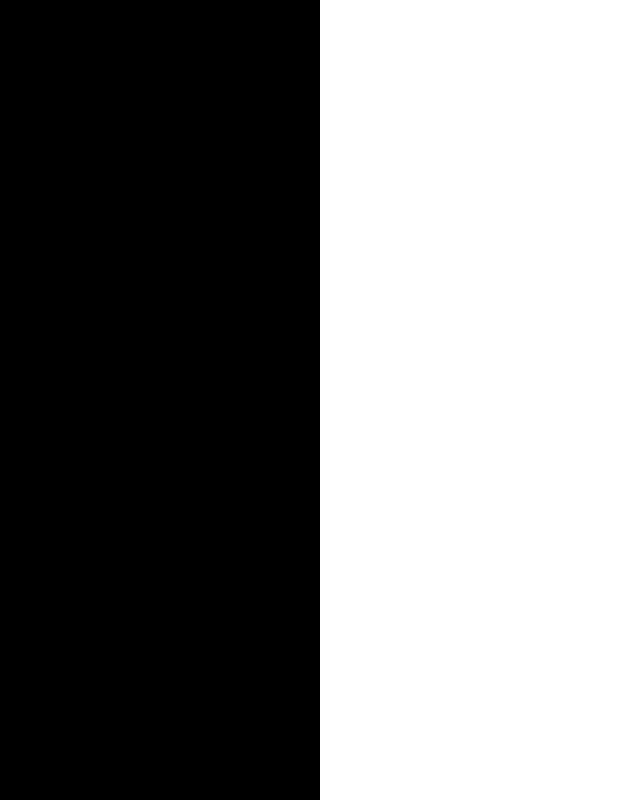
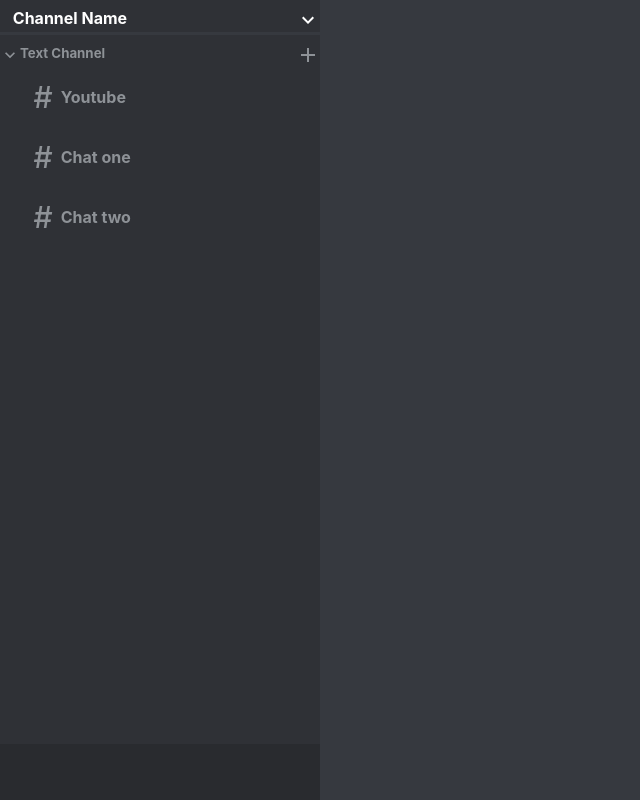
Before and after one commit to sharlq/discord_clon_TS_redux_react_FB, a React (Create React App) app: page / in a window 1280 px wide. Shown: the whole page, without its empty margins (0-640 px from the left). Built offline with nearby package versions, Linux system fonts and the light colour scheme.

Commit message:
add the channel

```diff
--- a/package.json
+++ b/package.json
@@ -3,6 +3,8 @@
   "version": "0.1.0",
   "private": true,
   "dependencies": {
+    "@material-ui/core": "^4.11.4",
+    "@material-ui/icons": "^4.11.2",
     "@testing-library/jest-dom": "^5.12.0",
     "@testing-library/react": "^11.2.7",
     "@testing-library/user-event": "^12.8.3",
--- a/src/components/chat/Chat.tsx
+++ b/src/components/chat/Chat.tsx
@@ -1,3 +1,4 @@
+
 const Chat = () => {
     return (
         <div className="chat">
--- /dev/null
+++ b/src/components/sidebar/SidebarProfile.tsx
@@ -0,0 +1,10 @@
+import React from 'react'
+const SidebarProfile = () => {
+    return (
+        <div className="sidebar-profile" >
+
+        </div>
+    )
+}
+
+export default SidebarProfile
--- /dev/null
+++ b/src/components/sidebar/server/channel.tsx
@@ -0,0 +1,12 @@
+import React from 'react'
+
+
+const Channel:React.FC<{id:string,channel:string}> = ({id,channel}) => {
+    return (
+        <div className="sidebarChannel">
+            <h4>  <span className="sidebarChannel_hash">#</span>{channel}</h4>
+        </div>
+    )
+}
+
+export default Channel
--- /dev/null
+++ b/src/components/sidebar/server/channelsGroup.tsx
@@ -0,0 +1,21 @@
+import React from 'react'
+import ExpandMoreIcon from '@material-ui/icons/ExpandMore';
+import AddIcon from '@material-ui/icons/Add';
+import Channel from './channel';
+const ChannelsGroup = () => {
+    return (
+        <div className="channelsGroup">
+            <div className="channelsGroup-header">
+            <div className="channelsGroup-header_title">
+            <ExpandMoreIcon className="expand"/> <h5>Text Channel</h5>
+            </div>
+            <AddIcon className="addIcon"/>
+            </div>
+            <Channel id="1" channel="Youtube" />
+            <Channel id="2" channel="Chat one" />
+            <Channel id="1" channel="Chat two" />
+        </div>
+    )
+}
+
+export default ChannelsGroup
--- /dev/null
+++ b/src/components/sidebar/server/server.tsx
@@ -0,0 +1,14 @@
+import React from 'react'
+import ExpandMoreIcon from '@material-ui/icons/ExpandMore';
+import ChannelsGroup from './channelsGroup'
+const Server = () => {
+    return (
+        <div className="server">
+
+            <h4 className="server-name">Channel Name <ExpandMoreIcon/> </h4>
+            <ChannelsGroup />
+        </div>
+    )
+}
+
+export default Server
--- a/src/components/sidebar/sidebar.tsx
+++ b/src/components/sidebar/sidebar.tsx
@@ -1,4 +1,6 @@
 import React from 'react'
+import SidebarProfile from './SidebarProfile'
+import Server from './server/server'
 
 interface Props {
  channel:string;
@@ -8,7 +10,8 @@ interface Props {
 const Sidebar = ({}) => {
     return (
         <div className="sidebar">
-
+            <Server/>
+            <SidebarProfile/>
         </div>
     )
 }
--- a/src/style/_chat.scss
+++ b/src/style/_chat.scss
@@ -1,3 +1,5 @@
 .chat{
-    background-color: black;
+    background: $primaryBack;
+    height: 100%;
+    flex: .75;
 }
--- a/src/style/_config.scss
+++ b/src/style/_config.scss
@@ -1,12 +1,18 @@
 
+$primary: white;
+$secondary:#8e9297;
+$primaryBack:#36393f;
+$secondaryBack:#2f3136;
 *{
     margin: 0;
     height: inherit;
+
+    font-family: -apple-system, BlinkMacSystemFont, 'Segoe UI', Roboto, Oxygen, Ubuntu, Cantarell, 'Open Sans', 'Helvetica Neue', sans-serif, sans-serif;
 }
 html{
     height: 100%;
 }
 body{
     height: 100%;
-
+    color: $primary;
 }
--- a/src/style/_sidebar.scss
+++ b/src/style/_sidebar.scss
@@ -2,7 +2,73 @@
     display: flex;
     flex-direction: column;
     flex: .25;
-    background: black;
-    border-right: white 1px solid ;
+    background: $secondaryBack;
     height: 100%;
+    &-profile{
+        background: #292b2f;
+        display: flex;
+        z-index: 1;
+        height: 60px;
+        margin-top: auto;
+    }
+    .server{
+        background: $secondaryBack ;
+        &-name{
+            display: flex;
+            height: fit-content;
+            padding-left: 1vw;
+            margin-top: 1vh;
+            border-bottom: 3px solid $primaryBack;
+            justify-content:space-between ;
+        }
+        .channelsGroup{
+            display: flex;
+            flex-direction: column;
+            flex: 1;
+            margin-top: 1vh;
+            color: $secondary;
+            &-header{
+                display: flex;
+                color: $secondary;
+                height: fit-content;
+                justify-content: space-between;
+                align-items: center;
+                &_title{
+                    display:flex;
+                }
+            }
+            .expand{
+                font-size: 20px;
+            }
+            .addIcon{
+                cursor: pointer;
+            }
+            .addIcon:hover{
+                color:white;
+            }
+
+        }
+
+    }
+
 }
+.sidebarChannel{
+    display: flex;
+    height: fit-content;
+    padding:.5vh 2vw ;
+    align-items:center ;
+    cursor: pointer;
+    h4{
+        display: flex;
+        align-items: center;
+    }
+    &_hash{
+        font-weight: 500;
+        font-size: 30px;
+        padding: 8px;
+    }
+}
+.sidebarChannel:hover{
+    color: $primary;
+    background: $primaryBack ;
+}
--- a/src/style/main.css
+++ b/src/style/main.css
@@ -1,6 +1,7 @@
 * {
   margin: 0;
   height: inherit;
+  font-family: -apple-system, BlinkMacSystemFont, 'Segoe UI', Roboto, Oxygen, Ubuntu, Cantarell, 'Open Sans', 'Helvetica Neue', sans-serif, sans-serif;
 }
 
 html {
@@ -9,6 +10,7 @@ html {
 
 body {
   height: 100%;
+  color: white;
 }
 
 .sidebar {
@@ -22,9 +24,128 @@ body {
   -webkit-box-flex: .25;
       -ms-flex: .25;
           flex: .25;
-  background: black;
-  border-right: white 1px solid;
+  background: #2f3136;
   height: 100%;
+}
+
+.sidebar-profile {
+  background: #292b2f;
+  display: -webkit-box;
+  display: -ms-flexbox;
+  display: flex;
+  z-index: 1;
+  height: 60px;
+  margin-top: auto;
+}
+
+.sidebar .server {
+  background: #2f3136;
+}
+
+.sidebar .server-name {
+  display: -webkit-box;
+  display: -ms-flexbox;
+  display: flex;
+  height: -webkit-fit-content;
+  height: -moz-fit-content;
+  height: fit-content;
+  padding-left: 1vw;
+  margin-top: 1vh;
+  border-bottom: 3px solid #36393f;
+  -webkit-box-pack: justify;
+      -ms-flex-pack: justify;
+          justify-content: space-between;
+}
+
+.sidebar .server .channelsGroup {
+  display: -webkit-box;
+  display: -ms-flexbox;
+  display: flex;
+  -webkit-box-orient: vertical;
+  -webkit-box-direction: normal;
+      -ms-flex-direction: column;
+          flex-direction: column;
+  -webkit-box-flex: 1;
+      -ms-flex: 1;
+          flex: 1;
+  margin-top: 1vh;
+  color: #8e9297;
+}
+
+.sidebar .server .channelsGroup-header {
+  display: -webkit-box;
+  display: -ms-flexbox;
+  display: flex;
+  color: #8e9297;
+  height: -webkit-fit-content;
+  height: -moz-fit-content;
+  height: fit-content;
+  -webkit-box-pack: justify;
+      -ms-flex-pack: justify;
+          justify-content: space-between;
+  -webkit-box-align: center;
+      -ms-flex-align: center;
+          align-items: center;
+}
+
+.sidebar .server .channelsGroup-header_title {
+  display: -webkit-box;
+  display: -ms-flexbox;
+  display: flex;
+}
+
+.sidebar .server .channelsGroup .expand {
+  font-size: 20px;
+}
+
+.sidebar .server .channelsGroup .addIcon {
+  cursor: pointer;
+}
+
+.sidebar .server .channelsGroup .addIcon:hover {
+  color: white;
+}
+
+.sidebarChannel {
+  display: -webkit-box;
+  display: -ms-flexbox;
+  display: flex;
+  height: -webkit-fit-content;
+  height: -moz-fit-content;
+  height: fit-content;
+  padding: .5vh 2vw;
+  -webkit-box-align: center;
+      -ms-flex-align: center;
+          align-items: center;
+  cursor: pointer;
+}
+
+.sidebarChannel h4 {
+  display: -webkit-box;
+  display: -ms-flexbox;
+  display: flex;
+  -webkit-box-align: center;
+      -ms-flex-align: center;
+          align-items: center;
+}
+
+.sidebarChannel_hash {
+  font-weight: 500;
+  font-size: 30px;
+  padding: 8px;
+}
+
+.sidebarChannel:hover {
+  color: white;
+  background: #36393f;
+}
+
+.chat {
+  background: #36393f;
+  height: 100%;
+  -webkit-box-flex: .75;
+      -ms-flex: .75;
+          flex: .75;
 }
 
 .App {
--- a/src/style/main.scss
+++ b/src/style/main.scss
@@ -1,5 +1,6 @@
 @import 'config';
 @import 'sidebar';
+@import 'chat';
 .App{
     display: flex;
 }
```
Also changed, not shown: 2 other files (tests, documents, lock files or other folders).
